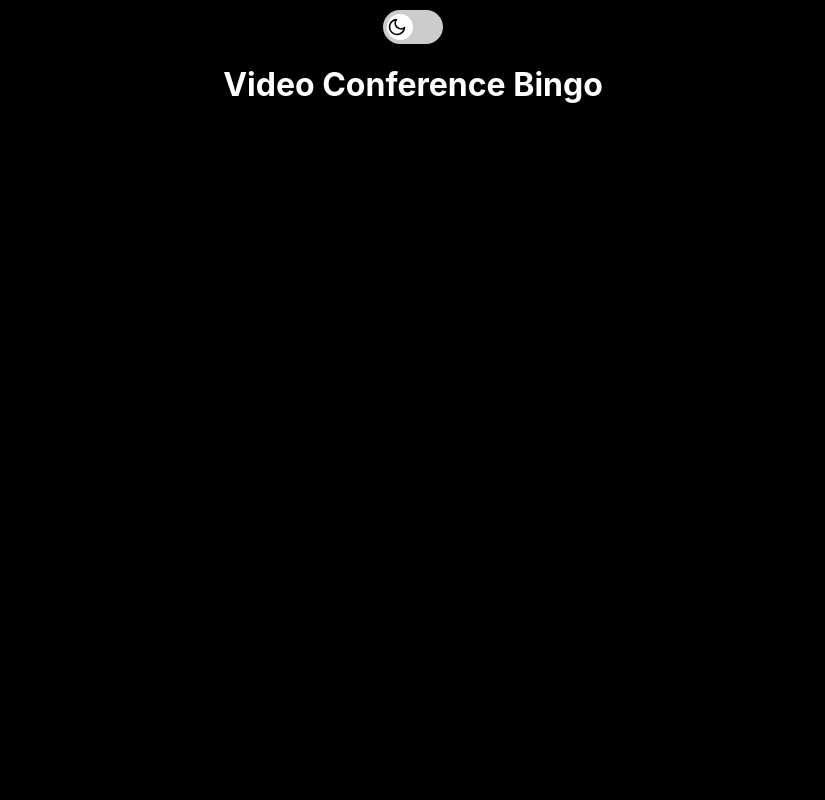
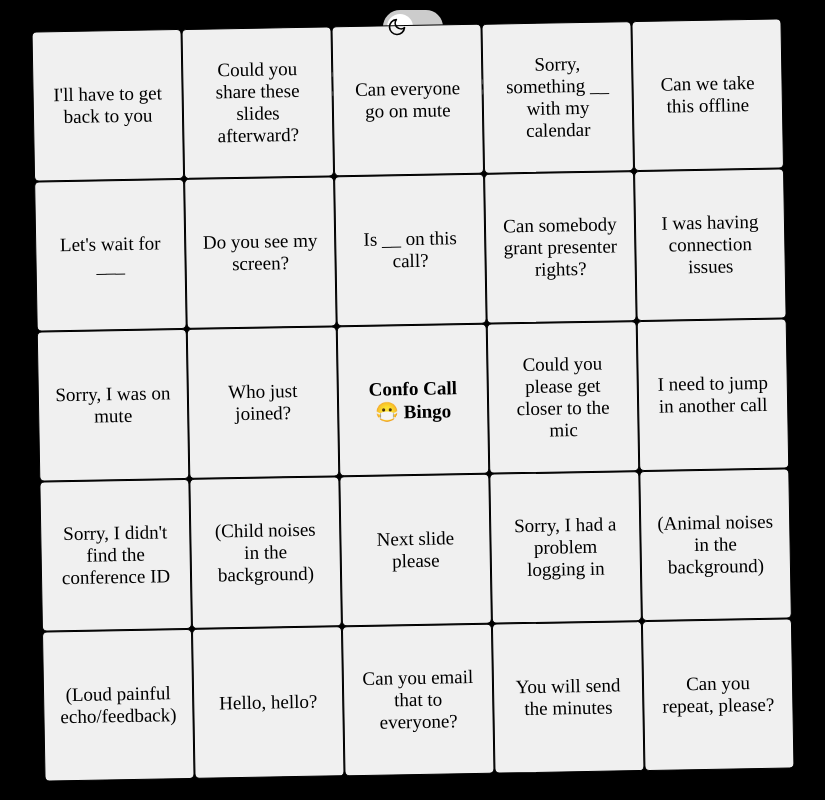
Before and after one commit to Milan-960/Bingo-App, a React (Create React App) app: page / in a window 1280 px wide. Shown: the whole page, without its empty margins (227-1052 px from the left). Built offline with nearby package versions, Linux system fonts and the light colour scheme.

Commit message:
cutome hooks bingo comps styles has been added

```diff
--- a/src/App.js
+++ b/src/App.js
@@ -2,6 +2,7 @@ import React from "react";
 import { useTheme } from "./theme/ThemeContext";
 
 import "./styles/Globle.scss";
+import BingoCard from "./components/BingoCard";
 
 const App = () => {
   const { theme, renderThemeToggleButton } = useTheme();
@@ -12,6 +13,7 @@ const App = () => {
         <div className="App">
           {renderThemeToggleButton()}
           <h1>Video Conference Bingo</h1>
+          <BingoCard />
         </div>
       </div>
     </>
--- /dev/null
+++ b/src/components/BingoCard.jsx
@@ -0,0 +1,78 @@
+import { useCallback, useEffect, useRef, useState } from "react";
+
+import BingoCell from "./BingoCell";
+import useCardPhrases from "../hooks/useCardPhrases";
+
+const BingoCard = () => {
+  const { cardPhrases, generateRandomCard } = useCardPhrases();
+  const [cells, setCells] = useState(Array(25).fill(false));
+  const [winLines, setWinLines] = useState([]);
+  const prevWinLinesLengthRef = useRef(0);
+
+  const toggleCell = (index) => {
+    if (index === 12) return; // free slot
+    const newCells = [...cells];
+    newCells[index] = !newCells[index];
+    setCells(newCells);
+  };
+
+  const checkBingo = useCallback(() => {
+    const lines = [
+      [0, 1, 2, 3, 4],
+      [5, 6, 7, 8, 9],
+      [10, 11, 12, 13, 14],
+      [15, 16, 17, 18, 19],
+      [20, 21, 22, 23, 24],
+      [0, 5, 10, 15, 20],
+      [1, 6, 11, 16, 21],
+      [2, 7, 12, 17, 22],
+      [3, 8, 13, 18, 23],
+      [4, 9, 14, 19, 24],
+      [0, 6, 12, 18, 24],
+      [4, 8, 12, 16, 20],
+    ];
+
+    const winningLines = lines.filter((line) =>
+      line.every((index) => cells[index] || index === 12)
+    );
+    return winningLines;
+  }, [cells]);
+
+  useEffect(() => {
+    const newWinLines = checkBingo();
+    setWinLines(newWinLines);
+
+    prevWinLinesLengthRef.current = newWinLines.length;
+  }, [checkBingo]);
+
+  useEffect(() => {
+    generateRandomCard();
+  }, [generateRandomCard]);
+
+  return (
+    <>
+      <div className="bingo-container">
+        <div className={`bingo-card ${winLines.length > 0 ? "win" : ""}`}>
+          {cardPhrases.map((phrase, index) => (
+            <BingoCell
+              key={index}
+              phrase={phrase}
+              onClick={() => toggleCell(index)}
+              active={index === 12 || cells[index]}
+              win={winLines.some((line) => line.includes(index))}
+            />
+          ))}
+        </div>
+      </div>
+      {winLines.length > 0 && (
+        <>
+          <div key={winLines.length}>
+            <h3>You win!</h3>
+          </div>
+        </>
+      )}
+    </>
+  );
+};
+
+export default BingoCard;
--- /dev/null
+++ b/src/components/BingoCell.jsx
@@ -0,0 +1,18 @@
+const BingoCell = ({ phrase, onClick, active, win }) => {
+  const handleClick = () => {
+    onClick();
+  };
+
+  return (
+    <>
+      <div
+        className={`bingo-cell ${active ? "active" : ""} ${win ? "win" : ""}`}
+        onClick={handleClick}
+      >
+        <span>{phrase}</span>
+      </div>
+    </>
+  );
+};
+
+export default BingoCell;
--- /dev/null
+++ b/src/hooks/useCardPhrases.jsx
@@ -0,0 +1,17 @@
+import { useCallback, useState } from "react";
+import { phrases } from "../utils/Phrases";
+
+const useCardPhrases = () => {
+  const [cardPhrases, setCardPhrases] = useState([]);
+
+  const generateRandomCard = useCallback(() => {
+    const shuffledPhrases = phrases.sort(() => 0.5 - Math.random());
+    const selectedPhrases = shuffledPhrases.slice(0, 24);
+    selectedPhrases.splice(12, 0, "Confo Call 😷 Bingo");
+    setCardPhrases(selectedPhrases);
+  }, []);
+
+  return { cardPhrases, generateRandomCard };
+};
+
+export default useCardPhrases;
--- a/src/styles/_main.scss
+++ b/src/styles/_main.scss
@@ -4,3 +4,6 @@
 
 // color variables
 @import "./variables";
+
+// component
+@import "./components/index.scss";
--- /dev/null
+++ b/src/styles/components/_bingo-card.scss
@@ -0,0 +1,18 @@
+.bingo-container {
+  position: absolute;
+  top: 50%;
+  left: 50%;
+  transform: translate(-50%, -50%);
+}
+
+.bingo-card {
+  display: grid;
+  grid-template-columns: repeat(5, 1fr);
+  gap: 0px;
+  max-width: 100%;
+  margin: 0 auto;
+  width: 100%;
+  box-sizing: border-box;
+  padding: 10px 5px 10px 5px;
+  transform: rotate(359deg);
+}
--- /dev/null
+++ b/src/styles/components/_bingo-cell.scss
@@ -0,0 +1,55 @@
+.bingo-cell {
+  position: relative;
+  background-color: #f0f0f0;
+  border-radius: 5px;
+  padding: 1rem;
+  display: flex;
+  align-items: center;
+  justify-content: center;
+  width: 150px;
+  height: 150px;
+  word-wrap: break-word;
+  font-size: 19px;
+  border: solid 1px black;
+  transition: all 0.3s;
+  cursor: pointer;
+
+  span {
+    font-family: ui-monospace;
+  }
+}
+
+// This is to target the middel
+.bingo-card .bingo-cell:nth-child(13) {
+  font-weight: bold;
+}
+
+.bingo-card .bingo-cell.active:nth-child(13) {
+  text-decoration: none;
+}
+
+.bingo-cell.active {
+  text-decoration: line-through;
+}
+
+.bingo-cell.win {
+  background-color: #ccffcc;
+}
+
+// Media queries for responsiveness
+
+@media (max-width: 480px) {
+  .bingo-cell {
+    width: 75px;
+    height: 75px;
+    font-size: 9px;
+    padding: 5px;
+  }
+}
+@media (max-width: 320px) {
+  .bingo-cell {
+    width: 60px;
+    height: 60px;
+    font-size: 8px;
+  }
+}
--- /dev/null
+++ b/src/styles/components/index.scss
@@ -0,0 +1,2 @@
+@import "./bingo-card";
+@import "./bingo-cell";
```
